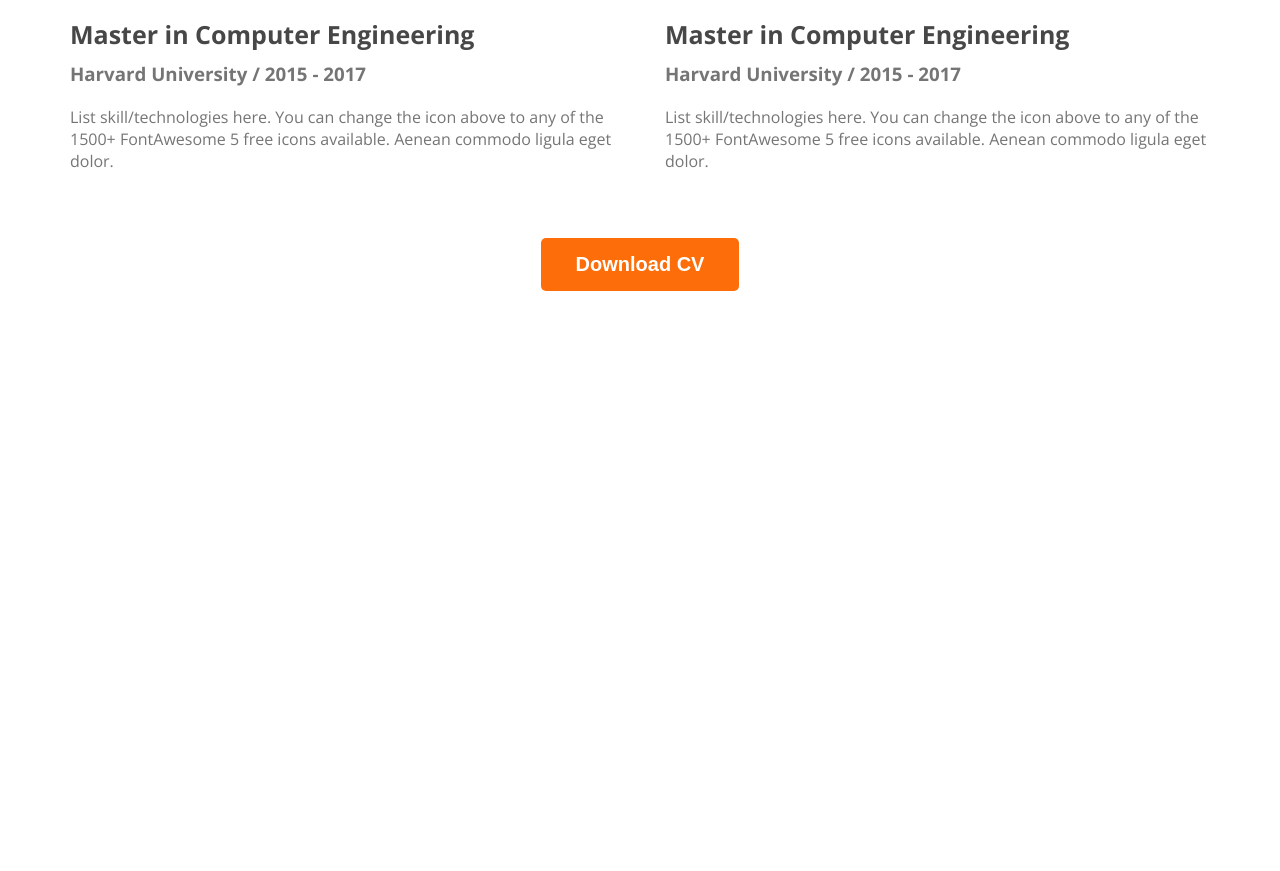
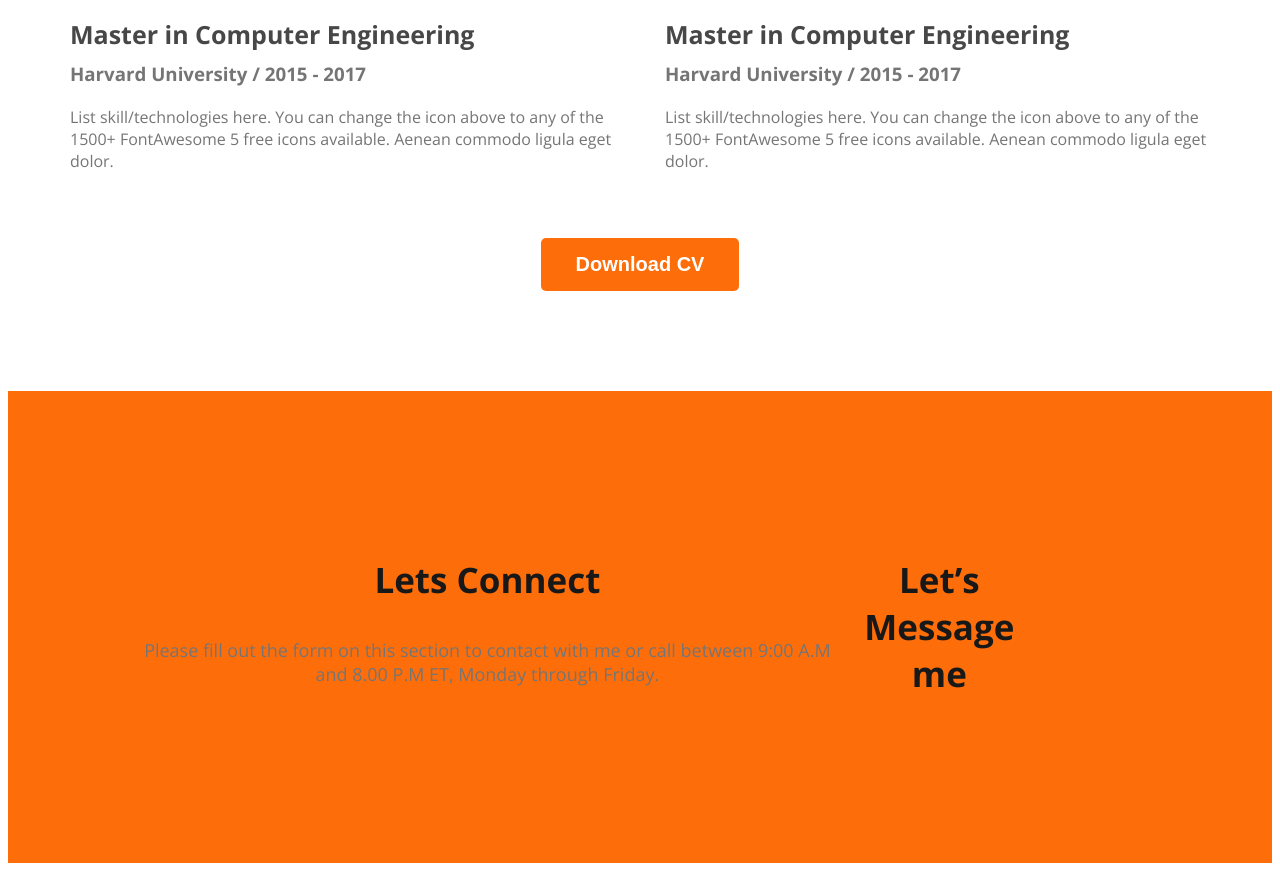
Before and after one commit to RezwanIslam99WebDev/web-developer-portfolio, a plain HTML site: page index.html in a window 1280 px wide. Shown: the part 2842-3713 px from the top of the page. Before the commit the page ends 3141 px from the top, so only its background shows below. Drawn offline with nearby package versions, Linux system fonts and the light colour scheme.

Commit message:
basic footer

```diff
--- a/index.html
+++ b/index.html
@@ -142,7 +142,7 @@
 
                 </div>
 
-                <div>
+                <div class="resume-column">
                     <h1 class="resume-column-title">My Experience</h1>
 
                     <div class="resume-item">
@@ -179,6 +179,29 @@
             </div>
         </section>
     </main>
+
+    <!-- Footer part start -->
+    <footer>
+
+        <div class="footer-column">
+            <h3 class="section-title">Lets Connect</h3>
+            <p class="section-description">Please fill out the form on this section to contact with me or call between
+                9:00 A.M and 8.00 P.M ET, Monday through Friday.</p>
+                <div class="social-links">
+                    <a href=""><img src="images/icons/facebook.png" alt=""></a>
+                    <a href=""><img src="images/icons/twitter.png" alt=""></a>
+                    <a href=""><img src="images/icons/insta.png" alt=""></a>
+
+                </div>
+        </div>
+
+        <div class="footer-column">
+            <h3 class="section-title">Let’s Message me</h3>
+            <p class="section-description"></p>
+
+        </div>
+
+    </footer>
 </body>
 
 </html>
--- a/style/portfolio.css
+++ b/style/portfolio.css
@@ -197,7 +197,14 @@ main section {
 .resume-container hr{
     margin: 10px;
 }
+/* download button style */
 .download-cv{
     text-align: center;
     margin-top: 50px;
 }
+footer{
+    display: flex;
+    background-color: #FD6E0A;
+    margin-top: 100px;
+    padding: 130px 230px 130px 130px;
+}
```
